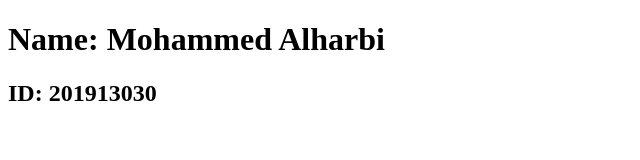
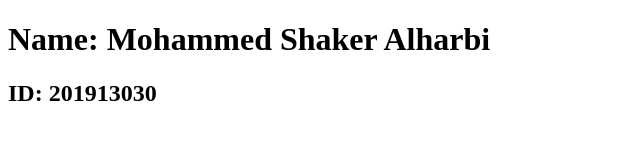
Before and after one commit to MuhammedHRBI/COE453_01_201913030, a plain HTML site: page index.html in a window 1280 px wide. Shown: the whole page, without its empty margins (0-640 px from the left). Drawn offline with Linux system fonts and the light colour scheme.

Commit message:
Edited index.html

```diff
--- a/index.html
+++ b/index.html
@@ -4,7 +4,7 @@
  <title>HTML5 Boilerplate</title>
 </head>
 <body>
- <h1>Name: Mohammed Alharbi</h1>
+ <h1>Name: Mohammed Shaker Alharbi</h1>
  <h2>ID: 201913030</h2>
 </body>
 </html>
```
